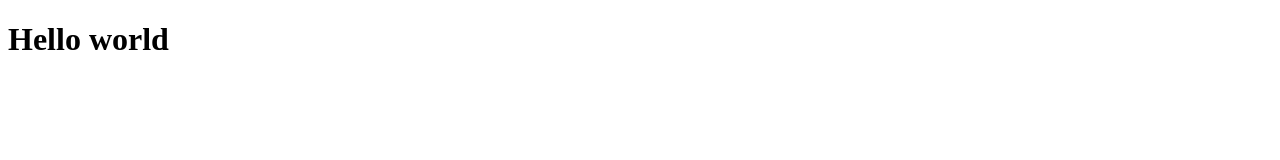
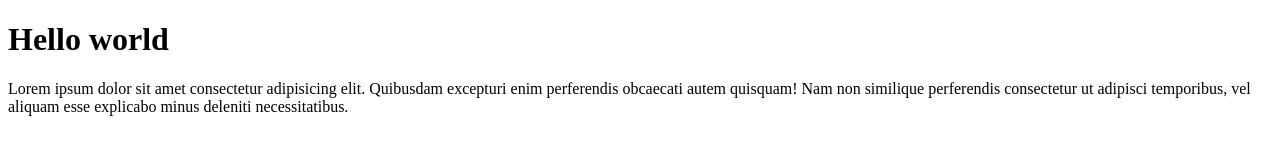
Before and after one commit to Riskisaria/RemoteGit, a plain HTML site: page index.html in a window 1280 px wide. Drawn offline with Linux system fonts and the light colour scheme.

Commit message:
menambahakan baris baru lorem ipsum

```diff
--- a/index.html
+++ b/index.html
@@ -8,6 +8,7 @@
 </head>
 <body>
     <h1>Hello world</h1>
+    <p>Lorem ipsum dolor sit amet consectetur adipisicing elit. Quibusdam excepturi enim perferendis obcaecati autem quisquam! Nam non similique perferendis consectetur ut adipisci temporibus, vel aliquam esse explicabo minus deleniti necessitatibus.</p>
 
 </body>
 </html>
```
